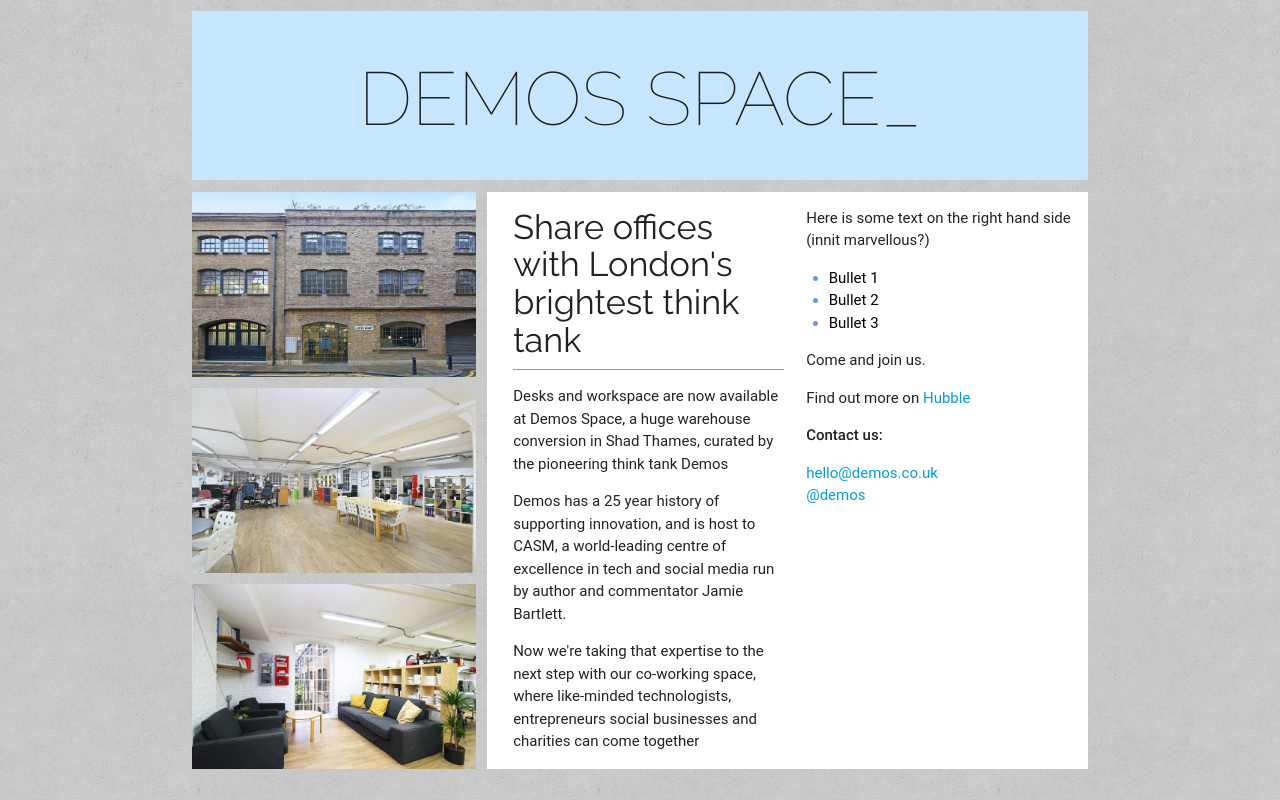
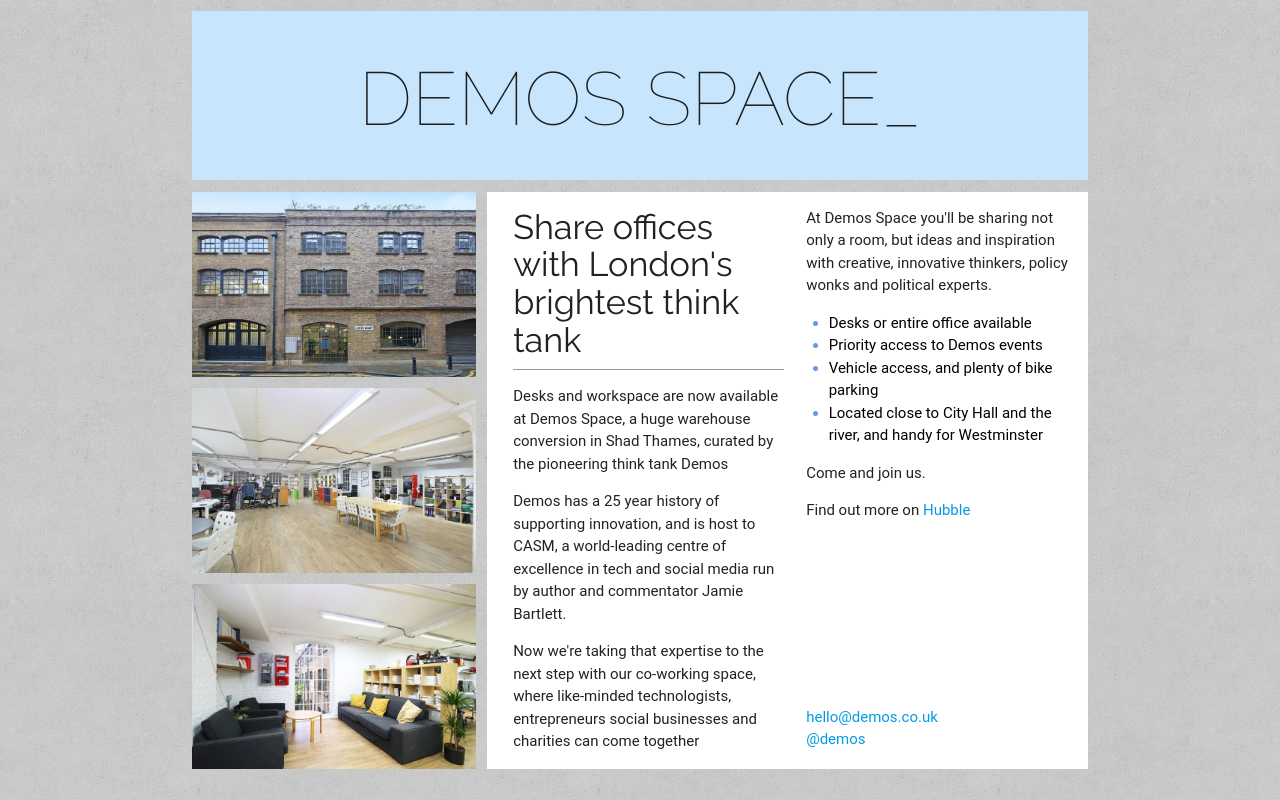
Before and after one commit to joshsmith2/demos-space, a plain HTML site: page demos_space.html in a window 1280 px wide. Drawn offline with Linux system fonts and the light colour scheme; a web font is replaced by a local one.

Commit message:
Removed unused images, minor css changes

```diff
--- a/css/main.css
+++ b/css/main.css
@@ -66,7 +66,17 @@
     background-image: url('../img/breakout.jpg');
 }
 
+@media only screen and (min-width: 777px) {
+    #contact{
+        margin-top: 184px;
+    }
+}
 
+@media only screen and (min-width: 600px) {
+    #right-strip{
+        padding-left: 0
+    }
+}
 
 @media only screen and (max-width: 600px) {
     #titleholder{
@@ -79,9 +89,8 @@
         display: none
     }
 }
-
-@media only screen and (min-width: 600px) {
-    #right-strip{
-        padding-left: 0
+@media only screen and (max-width: 400px) {
+    #title{
+        font-size: 4rem;
     }
 }
--- a/demos_space.html
+++ b/demos_space.html
@@ -29,16 +29,18 @@
                             <p>Now we're taking that expertise to the next step with our co-working space, where like-minded technologists, entrepreneurs social businesses and charities can come together</p>
                         </div>
                         <div class="col m6">
-                            <p>Here is some text on the right hand side (innit marvellous?)</p>
+                            <p>At Demos Space you'll be sharing not only a room, but ideas and inspiration with creative, innovative thinkers, policy wonks and political experts.</p>
                             <ul class="browser-default">
-                                <li><span>Bullet 1</span></li>
-                                <li><span>Bullet 2</span></li>
-                                <li><span>Bullet 3</span></li>
+                                <li><span>Desks or entire office available</span></li>
+                                <li><span>Priority access to Demos events</span></li>
+                                <li><span>Vehicle access, and plenty of bike parking</span></li>
+                                <li><span>Located close to City Hall and the river, and handy for Westminster</span></li>
                             </ul>
                             <p>Come and join us.</p>
                             <p>Find out more on <a href="https://hubblehq.com/office-space/4724/lloyds-wharf?option=10615">Hubble</a><p>
-                            <strong>Contact us:</strong>
-                            <p><a href="mailto:hello@demos.co.uk">hello@demos.co.uk</a><br/><a href="https://twitter.com/Demos">@demos</a></p>
+                            <div id="contact">
+                                <p><a href="mailto:hello@demos.co.uk">hello@demos.co.uk</a><br/><a href="https://twitter.com/Demos">@demos</a></p>
+                            </div>
                         </div>
                     </div>
             </div>
```
Also changed, not shown: img/kitchen-1.jpg (deleted), img/lobby.jpg (deleted), img/lower-office-1.jpg (deleted), img/main-office-3.jpg (deleted), img/window-view.jpg (deleted).
